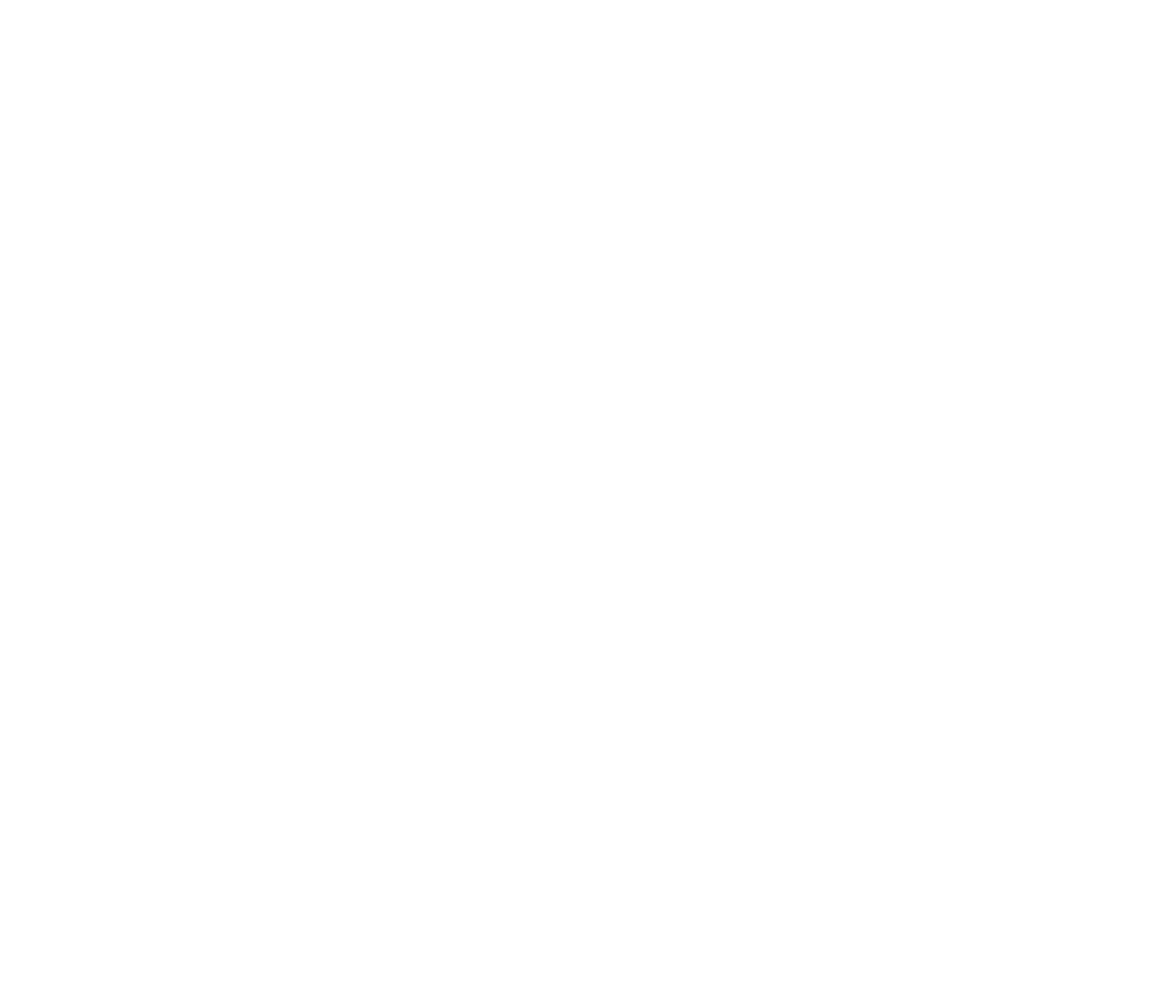
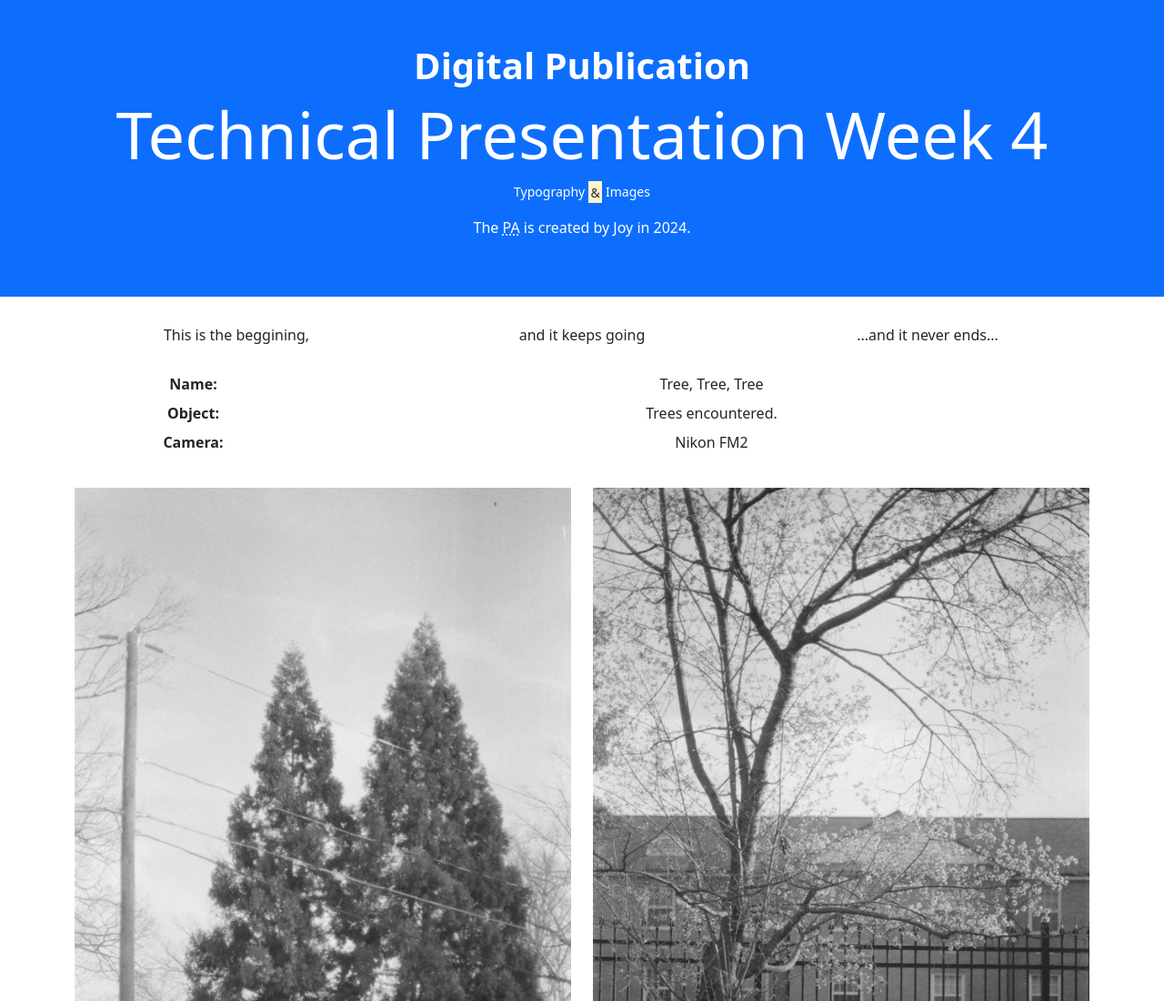
Before and after one commit to Joy-oyo/Joy-oyo, a plain HTML site: page joy_photography.html in a window 1280 px wide. Shown: the top 1100 px of the page at 91% size. Before the commit the page ends 800 px from the top, so only its background shows below. Drawn offline with nearby package versions, Linux system fonts and the light colour scheme.

Commit message:
photos_web
images_included

```diff
--- a/css/digit_cb_w4.css
+++ b/css/digit_cb_w4.css
@@ -8,8 +8,8 @@
     margin-top: 30px;
 }
 
-.navbar{
-    background-color: lavender;
+.navbar-custom{
+    background-color: pink;
 }
 
 .btn_custom{
--- /dev/null
+++ b/css/tech_pre_w4.css
@@ -0,0 +1,6 @@
+.container{
+    margin-top: 30px;
+}
+.row {
+    margin-bottom: 30px;
+}
--- a/joy_photography.html
+++ b/joy_photography.html
@@ -1,7 +1,7 @@
 <!doctype html>
 <html lang="en">
     <head>
-        <title>Photography by Joy</title>
+        <title>Digital Chalkboard W4</title>
         <!-- Required meta tags -->
         <meta charset="utf-8" />
         <meta
@@ -10,6 +10,8 @@
         />
 
         <!-- Bootstrap CSS v5.2.1 -->
+        <!--My custom css file-->
+        <link href="../css/tech_pre_w4.css" rel="stylesheet">
         <link
             href="https://cdn.jsdelivr.net/npm/bootstrap@5.3.2/dist/css/bootstrap.min.css"
             rel="stylesheet"
@@ -19,14 +21,63 @@
     </head>
 
     <body>
-        <header>
-            <!-- place navbar here -->
-        </header>
-        <main></main>
-        <footer>
-            <!-- place footer here -->
-        </footer>
-        <!-- Bootstrap JavaScript Libraries -->
+        <main>
+            <div class="container-fluid p-5 bg-primary text-white text-center">
+                <h1><strong> Digital Publication </strong></h1>
+                <h2 class="display-2">Technical Presentation Week 4</h2>
+                <p><small>Typography <mark>&</mark> Images</small></p>
+                <p> The <abbr title ="Photo Album">PA</abbr> is created by Joy in 2024.</p>
+            </div>
+        </main>
+
+
+        <div class="container text-center">
+            <div class="row">
+              <div class="col align-self-start">
+                This is the beggining,
+              </div>
+              <div class="col align-self-center">
+                and it keeps going
+              </div>
+              <div class="col align-self-end">
+                ...and it never ends...
+              </div>
+            </div>
+        </div>
+
+        <div class="container text-center">
+        <dl class="row">
+            <dt class="col-sm-3">Name:</dt>
+            <dd class="col-sm-9">Tree, Tree, Tree</dd>
+
+            <dt class="col-sm-3">Object:</dt>
+            <dd class="col-sm-9">Trees encountered.</dd>
+
+            <dt class="col-sm-3">Camera:</dt>
+            <dd class="col-sm-9">Nikon FM2</dd>
+
+        </dl>
+        </div>
+
+        <div class = "container">
+            <div class = "row">
+                <div class = "col-sm">
+                    <img src = "images\tree1.jpg" alt="picture 1" class="img-fluid uniform-height-img">
+                </div>
+                <div class = "col-sm">
+                    <img src = "images\tree2.jpg" alt="picture 2" class="img-fluid uniform-height-img">
+                </div>
+            </div>
+            <div class = "row">
+                <div class = "col-sm">
+                    <img src = "images\tree3.jpg" alt="picture 3" class="img-fluid uniform-height-img">
+                </div>
+                <div class = "col-sm">
+                    <img src = "images\tree4.jpg" alt="picture 4" class="img-fluid uniform-height-img">
+                </div>
+            </div>
+        </div>
+
         <script
             src="https://cdn.jsdelivr.net/npm/@popperjs/core@2.11.8/dist/umd/popper.min.js"
             integrity="sha384-I7E8VVD/ismYTF4hNIPjVp/Zjvgyol6VFvRkX/vR+Vc4jQkC+hVqc2pM8ODewa9r"
```
Also changed, not shown: Digit_CB_Pages/DigitalChalkboard_w4.html (+7 -1 lines), images/tree1.jpg (added), images/tree2.jpg (added), images/tree3.jpg (added), images/tree4.jpg (added).
